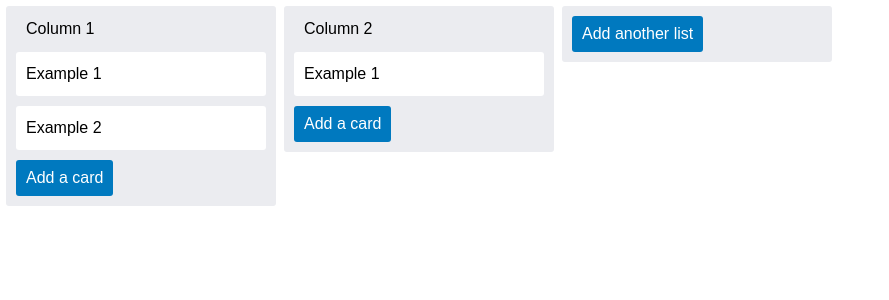
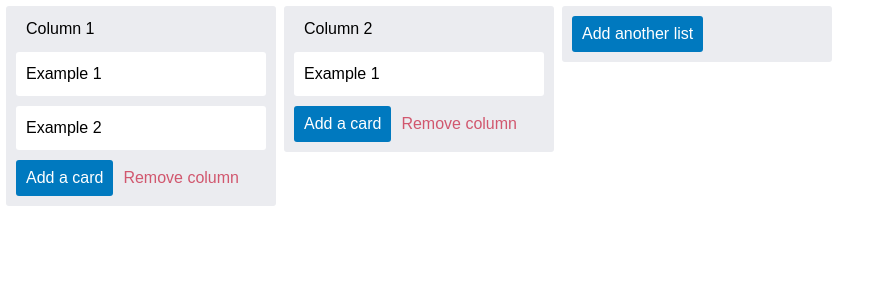
Before and after one commit to falconx/trello, a React (Create React App) app: page / in a window 1280 px wide. Shown: the top 300 px of the page, without its empty margins (0-889 px from the left). Built offline with nearby package versions, Linux system fonts and the light colour scheme.

Commit message:
feat: allow removing columns

```diff
--- a/src/App.module.css
+++ b/src/App.module.css
@@ -12,6 +12,7 @@
   --c-white: #fff;
   --c-grey: #ebecf0;
   --c-blue: #0079bf;
+  --c-red: #d1576e;
 
   /* component colors */
   --c-overlay: #000000a3;
@@ -19,6 +20,8 @@
   --c-column: var(--c-grey);
   --c-button-primary: var(--c-blue);
   --c-button-primary-text: var(--c-white);
+  --c-button-remove: transparent;
+  --c-button-remove-text: var(--c-red);
 }
 
 body {
--- a/src/AppContext.tsx
+++ b/src/AppContext.tsx
@@ -11,6 +11,7 @@ interface GlobalAppContext {
   updateColumn: (columnId: string, value: Partial<Column>) => void;
   addCard: (columnId: string, value: Card) => void;
   addColumn: (value: Column) => void;
+  removeColumn: (columnId: string) => void;
 }
 
 const defaultState = {
@@ -93,6 +94,16 @@ const AppProvider: React.FunctionComponent<Props> = props => {
     });
   };
 
+  const removeColumn = (columnId: string) => {
+    const nextColumns = Object.assign({}, state.columnsById);
+    delete nextColumns[columnId];
+
+    setState({
+      ...state,
+      columnsById: nextColumns,
+    });
+  };
+
   return (
     <AppContext.Provider
       value={{
@@ -100,6 +111,7 @@ const AppProvider: React.FunctionComponent<Props> = props => {
         updateColumn,
         addCard,
         addColumn,
+        removeColumn,
       }}
       {...props}
     />
--- a/src/components/Board/Board.tsx
+++ b/src/components/Board/Board.tsx
@@ -41,6 +41,7 @@ const Board: React.FunctionComponent = () => {
     });
 
     // reset add new column fields
+    setIsAddingColumn(false);
     setNewColumnTitle('');
   };
 
--- a/src/components/Button/Button.module.css
+++ b/src/components/Button/Button.module.css
@@ -1,10 +1,26 @@
-.root {
+.base {
   padding: var(--space-1) var(--space-3);
   border-radius: 3px;
+}
+
+.primary {
+  composes: base;
+
   color: var(--c-button-primary-text);
   background-color: var(--c-button-primary);
 }
 
-.root:focus {
+.primary:focus {
   outline-color: var(--c-button-primary);
 }
+
+.remove {
+  composes: base;
+
+  color: var(--c-button-remove-text);
+  background-color: var(--c-button-remove);
+}
+
+.primary:focus {
+  outline-color: var(--c-button-remove);
+}
--- a/src/components/Button/Button.tsx
+++ b/src/components/Button/Button.tsx
@@ -1,15 +1,26 @@
 import styles from './Button.module.css';
 
+// maps variant prop to class name
+export enum Variant {
+  Primary = 'primary',
+  Remove = 'remove',
+}
+
 type Props = {
+  variant?: Variant;
   children?: React.ReactNode;
 } & React.ButtonHTMLAttributes<HTMLButtonElement>;
 
-const Button: React.FunctionComponent<Props> = props => (
+const Button: React.FunctionComponent<Props> = ({
+  variant = Variant.Primary,
+  ...props
+}) => (
   <button
     type="button"
     {...props}
-    className={styles.root}
+    className={styles[variant]}
   />
 );
 
+
 export default Button;
--- a/src/components/Button/index.ts
+++ b/src/components/Button/index.ts
@@ -1 +1,2 @@
 export { default } from './Button';
+export * from './Button';
--- a/src/components/Card/Card.tsx
+++ b/src/components/Card/Card.tsx
@@ -16,7 +16,10 @@ const Card: React.FunctionComponent<Props> = ({ title, children }) => {
 
   return (
     <>
-      <div className={styles.root}>
+      <div
+        className={styles.root}
+        onClick={() => setShowEditModal(true)}
+      >
         <h3>{title}</h3>
 
         {children}
--- a/src/components/Column/Column.module.css
+++ b/src/components/Column/Column.module.css
@@ -13,10 +13,7 @@
   border: none;
   background: none;
   cursor: pointer;
-}
 
-.title,
-.toggleAdd {
   /* left aligns column title with card text */
   padding-left: var(--space-3);
 }
--- a/src/components/Column/Column.tsx
+++ b/src/components/Column/Column.tsx
@@ -4,7 +4,7 @@ import { v4 as uuidv4 } from 'uuid';
 import { AppContext } from '../../AppContext';
 import { Props as CardProps } from '../Card';
 import VisuallyHidden from '../VisuallyHidden';
-import Button from '../Button';
+import Button, { Variant as ButtonVariant } from '../Button';
 
 import { Column as IColumn } from '../../types/Column';
 
@@ -94,13 +94,17 @@ const Column: React.FunctionComponent<Props> = ({ id, title, children }) => {
             </Button>
           </form>
         ) : (
-          <Button
-            className={styles.toggleAdd}
-            onClick={() => setIsAddingCard(true)}
-          >
+          <Button onClick={() => setIsAddingCard(true)}>
             Add a card
           </Button>
         )}
+
+        <Button
+          variant={ButtonVariant.Remove}
+          onClick={() => ctx?.removeColumn(id)}
+        >
+          Remove column
+        </Button>
       </div>
     </div>
   );
```
